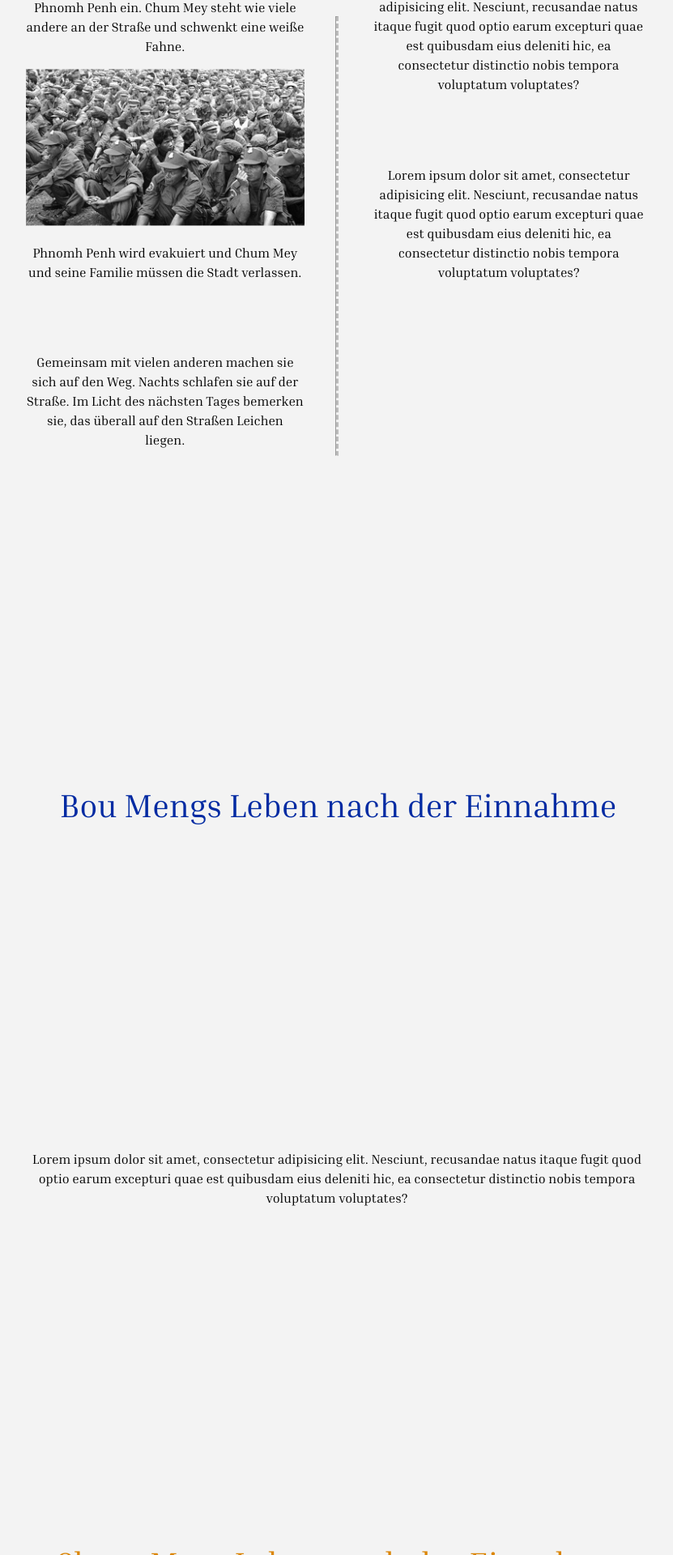
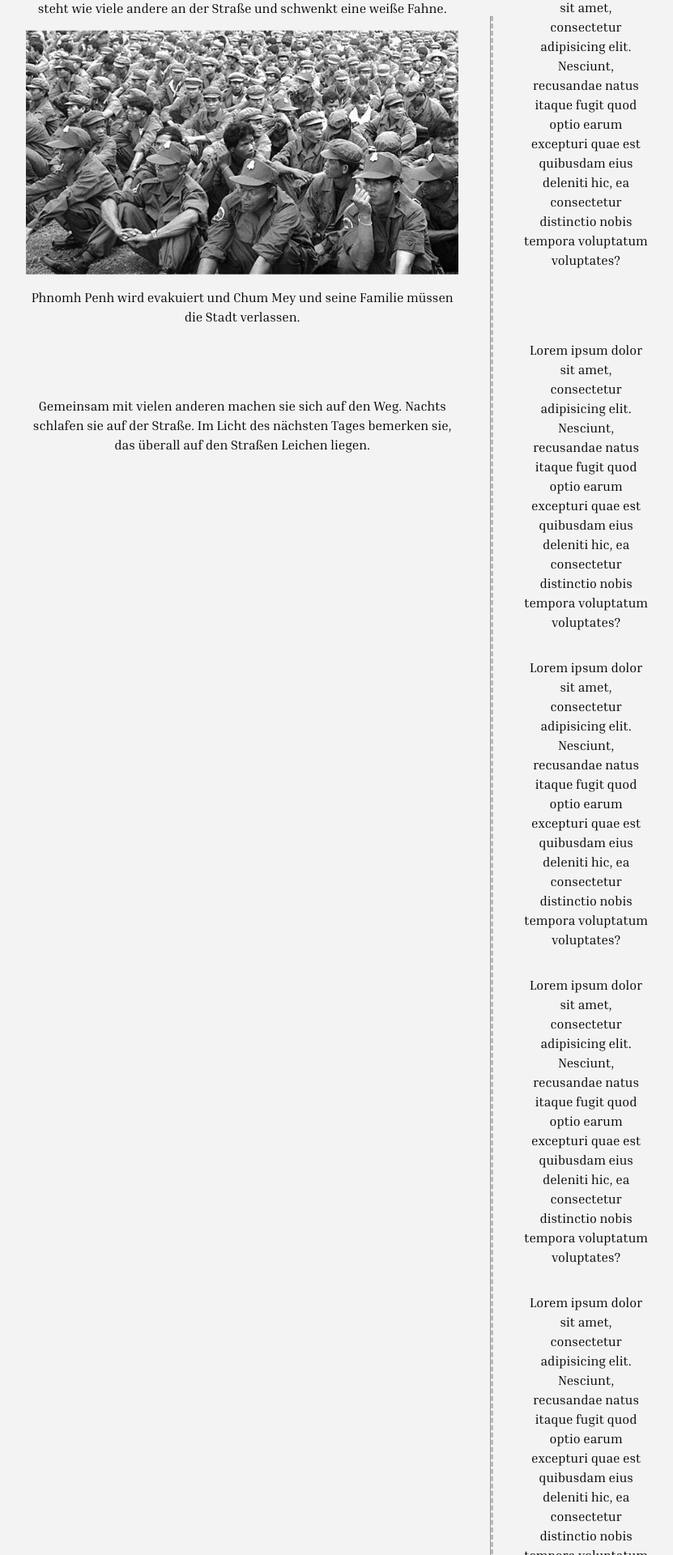
Before and after one commit to carlobeckmann2602/digital-storytelling-, a React (Vite) app: page / in a window 1280 px wide. Shown: the part 9884-11804 px from the top of the page at 81% size, without its empty margins (224-1055 px from the left). Built offline with nearby package versions, Linux system fonts and the light colour scheme.

Commit message:
feat: First sketch for splitscroll

```diff
--- a/src/components/chapter/InvasionBoth/InvasionBoth.module.scss
+++ b/src/components/chapter/InvasionBoth/InvasionBoth.module.scss
@@ -17,8 +17,16 @@
 
 .section {
   display: flex;
+  flex-direction: column;
   align-items: center;
   gap: 5%;
+}
+
+.sticky {
+  position: sticky;
+  align-self: flex-start;
+  top: 0;
+  background-color: red;
 }
 
 .dashed {
--- a/src/components/chapter/InvasionBoth/InvasionBoth.tsx
+++ b/src/components/chapter/InvasionBoth/InvasionBoth.tsx
@@ -1,4 +1,4 @@
-import React, { useEffect } from 'react'
+import React, { useEffect, useState } from 'react'
 import classNames from 'classnames'
 import { Chapter, CHAPTERS } from '../../../helpers/constants'
 import useOnScreen from '../../../helpers/useOnScreenHook'
@@ -20,6 +20,38 @@ const InvasionBoth = (props: Props) => {
     onScreen && props.setCurrentChapter(CHAPTER_ID)
   }, [onScreen])
 
+  const refScroll = React.useRef<HTMLInputElement>(null)
+  const onLeftFixed = useOnScreen(refScroll, '-350px');
+
+
+
+  /* test */
+  const [isVisible, setIsVisible] = useState(true);
+
+  useEffect(() => {
+    window.addEventListener("scroll", listenToScroll);
+    return () => window.removeEventListener("scroll", listenToScroll);
+  }, []);
+
+  const getOffset =(element: HTMLElement | null) => {
+    const elementRect = element?.getBoundingClientRect();
+    console.log('pos' + elementRect?.top);
+    return elementRect?.top;
+  };
+
+  const listenToScroll = () => {
+    const heightToHide = getOffset(document.getElementById('test'));
+    const windowScrollHeight = document.body.scrollTop || document.documentElement.scrollTop;
+    console.log('body' + document.body.scrollTop);
+    console.log('element' + document.documentElement.scrollTop);
+    if(600 < heightToHide!){
+      setIsVisible(false);
+    } else {
+      setIsVisible(true);
+    }
+  };
+
+
   return (
     <div id={CHAPTER_ID}>
       <div ref={ref} className={'header-outer'}>
@@ -31,9 +63,22 @@ const InvasionBoth = (props: Props) => {
       </div>
       <div className='chapter-body-wrapper'>
         <div className={classes.splitScreenWrapper}>
-          <div className={classes.leftSide}>
+        {isVisible && (
+        <div className={classNames(classes.leftSide, classes.sticky)}>
             <div className={classes.section}>
-              <Parallax speed={-5}>
+                <p>{language.C_1}</p>
+                <img src={TestImage} alt='Testbild' className={classes.img} />
+                <p>{language.C_2}</p>
+            </div>
+            <div className={classes.section}>
+              <p>{language.C_3}</p>
+            </div>
+          </div>
+          )}
+          {!isVisible && (
+        <div className={classNames(classes.leftSides)}>
+            <div className={classes.section}>
+              <Parallax speed={-5} className={classNames(classes.section)}>
                 <p>{language.C_1}</p>
                 <img src={TestImage} alt='Testbild' className={classes.img} />
                 <p>{language.C_2}</p>
@@ -43,6 +88,7 @@ const InvasionBoth = (props: Props) => {
               <p>{language.C_3}</p>
             </div>
           </div>
+          )}
           <hr className={classes.dashed}></hr>
           <div className={classes.rightSide}>
             <div className={classes.section}>
@@ -61,6 +107,27 @@ const InvasionBoth = (props: Props) => {
                 consectetur distinctio nobis tempora voluptatum voluptates?
               </p>
             </div>
+            <div id='test' className={classes.section}>
+              <p>
+                Lorem ipsum dolor sit amet, consectetur adipisicing elit. Nesciunt, recusandae natus
+                itaque fugit quod optio earum excepturi quae est quibusdam eius deleniti hic, ea
+                consectetur distinctio nobis tempora voluptatum voluptates?
+              </p>
+            </div>
+            <div className={classes.section}>
+              <p>
+                Lorem ipsum dolor sit amet, consectetur adipisicing elit. Nesciunt, recusandae natus
+                itaque fugit quod optio earum excepturi quae est quibusdam eius deleniti hic, ea
+                consectetur distinctio nobis tempora voluptatum voluptates?
+              </p>
+            </div>
+            <div className={classes.section}>
+              <p>
+                Lorem ipsum dolor sit amet, consectetur adipisicing elit. Nesciunt, recusandae natus
+                itaque fugit quod optio earum excepturi quae est quibusdam eius deleniti hic, ea
+                consectetur distinctio nobis tempora voluptatum voluptates?
+              </p>
+            </div>
           </div>
         </div>
       </div>
```
